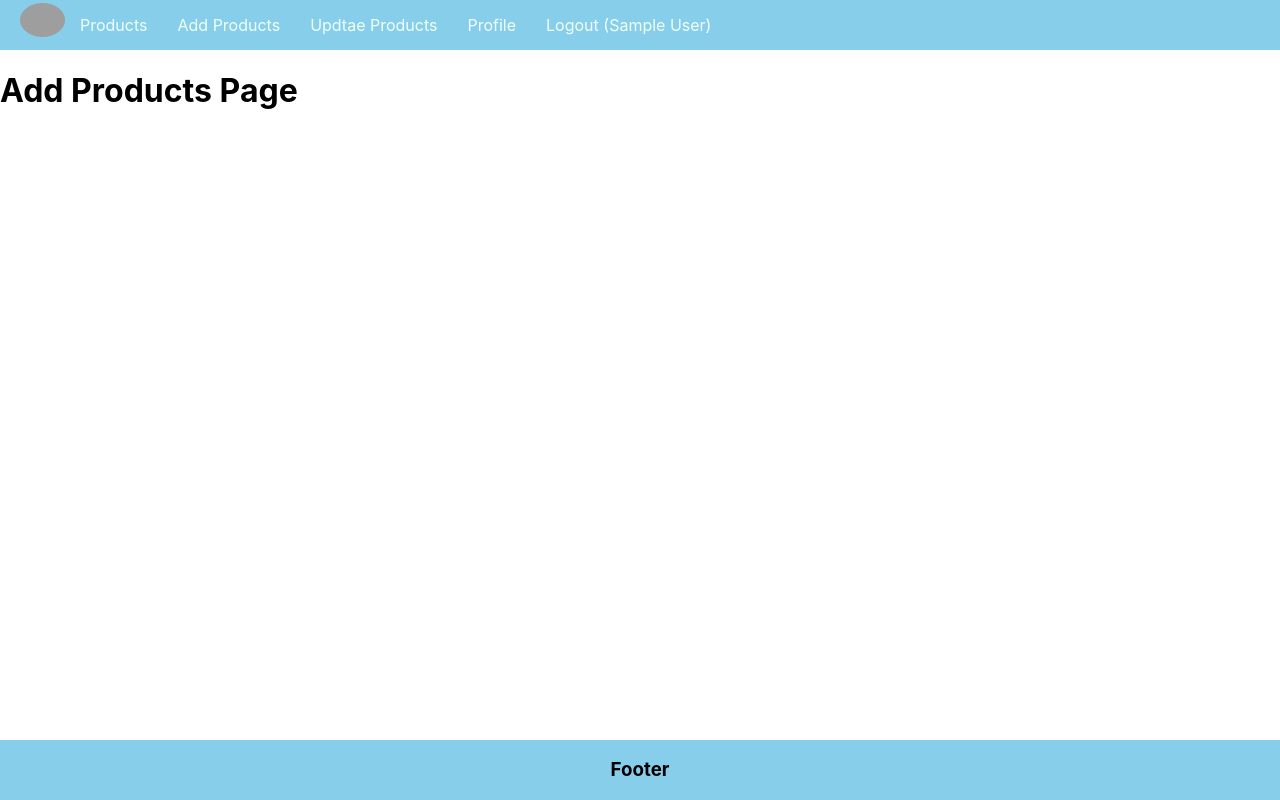
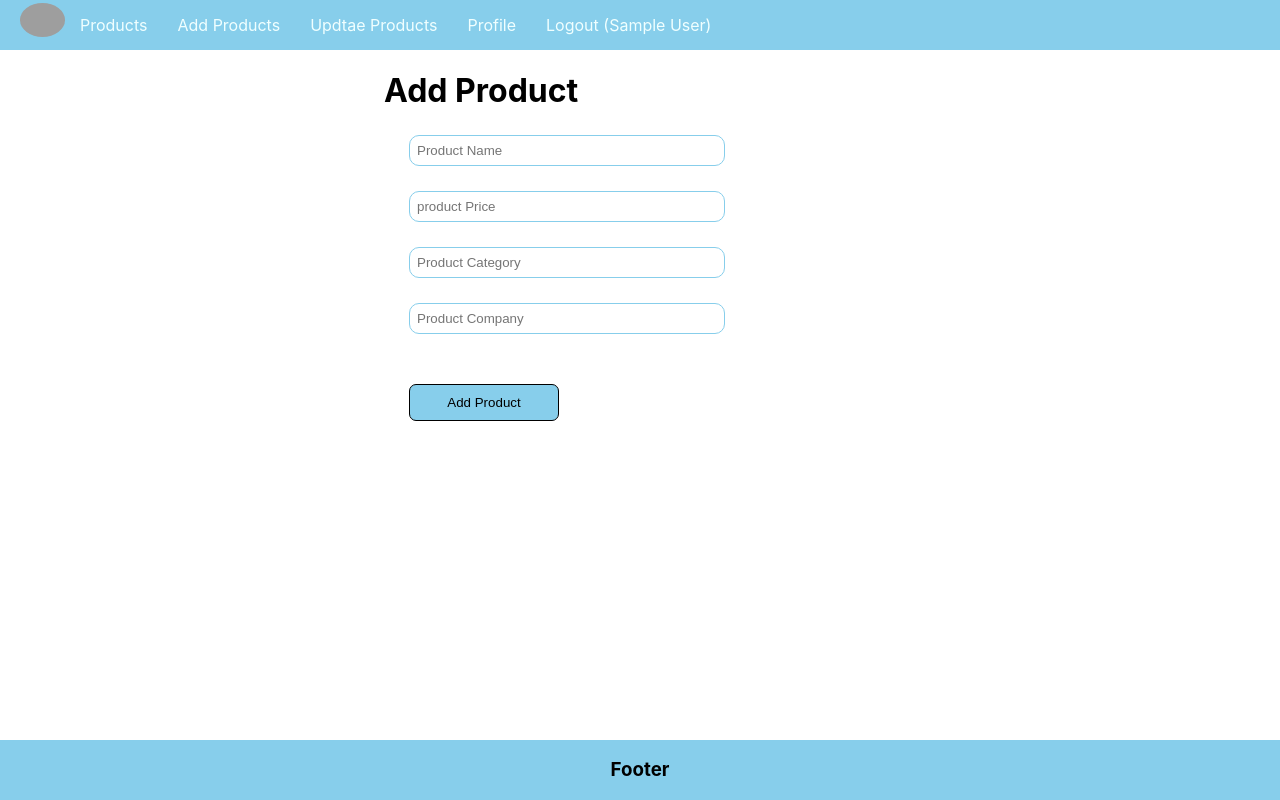
Before and after one commit to shahzaibintzar/Learn-Node.js-practice, a React (Create React App) app in the folder e-dashbord/client/: page /add in a window 1280 px wide. Built offline with nearby package versions, Linux system fonts and the light colour scheme; sample sign-in values are in the browser's storage; grey boxes are pictures that could not be loaded.

Commit message:
Add Product Page UI complete

```diff
--- /dev/null
+++ b/e-dashbord/client/src/(components)/AddProduct.js
@@ -0,0 +1,24 @@
+import React, { useState } from 'react'
+
+export default function AddProduct() {
+  const [name, setName] = useState('')
+  const [price, setPrice] = useState('')
+  const [category, setCategory] = useState('')
+  const [company, setCompany] = useState('')
+
+  const addProduct = (e) => {
+    e.preventDefault()
+    console.log(name, price, category, company)
+  }
+
+  return (
+    <div className='product'>
+      <h1>Add Product</h1>
+      <input className='input' type='text' value={name} onChange={(e) =>setName(e.target.value)} placeholder='Product Name' />
+      <input className='input' type='text' value={price} onChange={(e) =>setPrice(e.target.value)} placeholder='product Price' />
+      <input className='input' type='text' value={category} onChange={(e) =>setCategory(e.target.value)} placeholder='Product Category' />
+      <input className='input' type='text' value={company} onChange={(e) =>setCompany(e.target.value)} placeholder='Product Company' />
+      <button type='button' onClick={addProduct} className='btn'>Add Product</button>
+    </div>
+  )
+}
--- a/e-dashbord/client/src/App.css
+++ b/e-dashbord/client/src/App.css
@@ -29,7 +29,7 @@
   width: 100%;
   background-color: skyblue;
 }
-.register{
+.register , .product{
   margin-left: 30%;
 }
 .login{
--- a/e-dashbord/client/src/App.js
+++ b/e-dashbord/client/src/App.js
@@ -5,7 +5,7 @@ import Footer from './(components)/Footer';
 import SignUp from './(components)/SignUp';
 import PrivateComponent from './(components)/PrivateComponent';
 import Login from './(components)/Login';
-
+import AddProduct from './(components)/AddProduct';
 
 function App() {
   return (
@@ -16,7 +16,7 @@ function App() {
 
     <Route element={<PrivateComponent/>}>
       <Route path="/" element={<h1>Products Page</h1>} />
-      <Route path="/add" element={<h1>Add Products Page</h1>} />
+      <Route path="/add" element={<AddProduct/>} />
       <Route path="/update" element={<h1>Update Products Page</h1>} />
       <Route path="/logout" element={<h1>Logout Products Page</h1>} />
       <Route path="/profile" element={<h1>Profile Products Page</h1>} />
```
